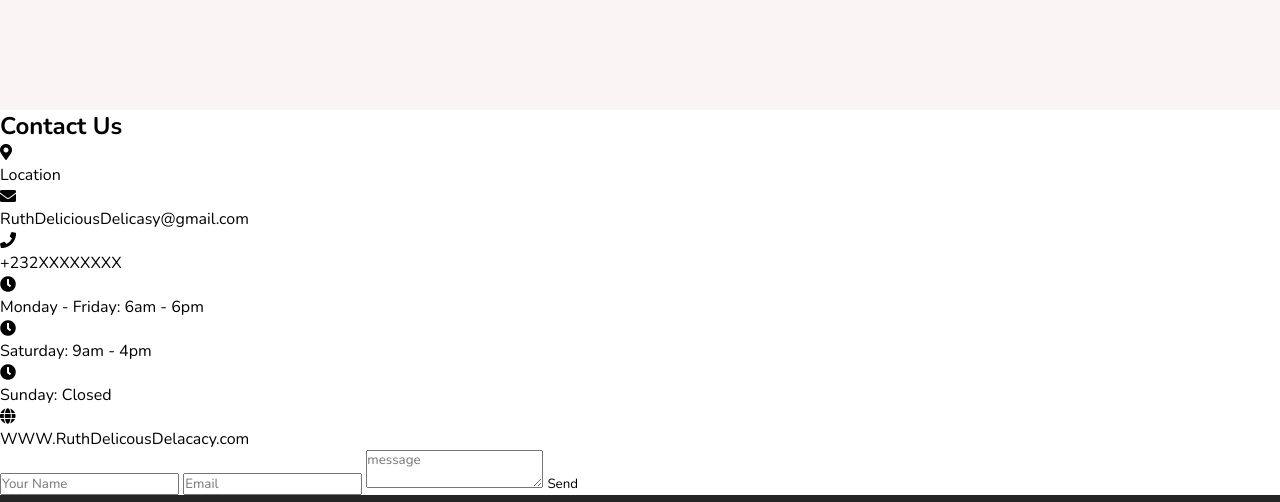
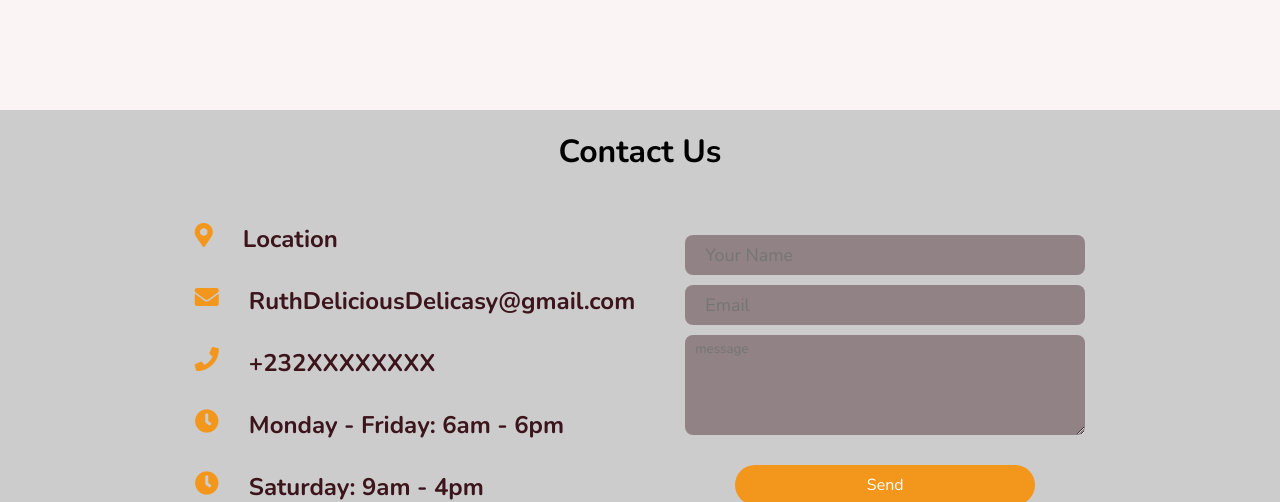
Before and after one commit to Dragkneal/Ruth-Delicious-Delicacy, a plain HTML site: page index.html in a window 1280 px wide. Shown: the part 1330-1832 px from the top of the page. Drawn offline with nearby package versions, Linux system fonts and the light colour scheme; a web font is replaced by a local one.

Commit message:
Update style.css

```diff
--- a/style.css
+++ b/style.css
@@ -12,6 +12,7 @@
     --whiteColor: #fff;
     --darkColor: #252525;
     --primaryColor: #3b141c;
+    --primaryColor20: #3b141c67;
     --secondaryColor: #f3961c;
     --lightPinkColor: #faf4f5;
     --mediumGrayColor: #ccc;
@@ -56,6 +57,16 @@ ul{
 button{
     background: transparent;
     border: none;
+}
+
+.btn{
+    padding: 7px 16px;
+    border-radius: var(--borderRadiusM);
+    background: var(--secondaryColor);
+    border: 2px solid transparent;
+    color: var(--whiteColor);
+    font-size: var(--fontN);
+    margin: 20px 50px;
 }
 
 .hidden{
@@ -112,6 +123,7 @@ button{
     align-items: center;
     justify-content: center;
     gap: 20px;
+    padding: 20px 0;
 }
 
 .heroSection .heroContent{
@@ -133,6 +145,10 @@ button{
     text-align: center;
     margin-bottom: 10px;
     font-weight: var(--fontWeightSB);
+}
+
+.heroSection .heroContent .content{
+    font-size: var(--fontM);
 }
 
 .heroSection .heroContent .btnContainer{
@@ -208,6 +224,77 @@ button{
 
 .aboutSection .aboutContent .text{
     font-size: var(--fontM);
+}
+
+/* CONTACT SECTION */
+.contactSection{
+    min-height: 100vh;
+    padding: 20px 0;
+    background: var(--mediumGrayColor);
+
+}
+
+.contactSection h2{
+    text-align: center;
+    font-size: var(--fontXL);
+}
+
+.contactSection .contactContent{
+    margin-top: 50px;
+    display: flex;
+    justify-content: center;
+    align-items: center;
+    gap: 20px;
+}
+
+.contactSection .contactInfo{
+    margin-left: 100px;
+}
+
+.contactSection .contactInfo .contactInfoItem{
+    display: flex;
+    gap: 30px;
+    margin-bottom: 30px;
+    font-size: var(--fontL);
+    color: var(--primaryColor);
+    font-weight: var(--fontWeightB);
+}
+
+.contactSection .contactInfo .contactInfoItem i{
+    color: var(--secondaryColor);
+}
+
+.contactForm form{
+    display: flex;
+    flex-direction: column;
+    gap: 10px;
+    margin-right: 100px;
+    margin-bottom: 120px;
+    margin-left: 30px;
+}
+
+.contactForm input{
+    width: 400px;
+    height: 40px;
+    border-radius: var(--borderRadiusS);
+    border: none;
+    background: var(--primaryColor20);
+    padding: 20px;
+    color: var(--secondaryColor);
+    font-size: var(--fontM);
+}
+
+.contactForm textarea{
+    min-height: 100px;
+    border-radius: var(--borderRadiusS);
+    border: none;
+    background: var(--primaryColor20);
+    padding: 5px 10px;
+    color: var(--secondaryColor);
+}
+
+.contactForm::placeholder{
+    color: var(--secondaryColor);
 }
 
 /* FOOTER */
@@ -308,6 +395,18 @@ button{
         justify-content: center;
     }
 
+    .heroSection .heroContent .heroHeading{
+        font-size: var(--fontXXL);
+    }
+
+    .heroSection .heroContent .heroSubheading{
+        font-size: var(--fontXL);
+    }
+
+    .heroSection .heroContent .content{
+        font-size: var(--fontL);
+    }
+
     .heroSection .heroContent,
     .heroSection .heroImage,
     .aboutSection .aboutContent,
@@ -321,9 +420,21 @@ button{
         padding: 70px 0;
     }
 
+    .aboutSection .aboutContent .sectionHeading{
+        font-size: var(--fontXXL);
+    }
+
+    .aboutSection .aboutContent .text{
+        font-size: var(--fontL);
+    }
+
     .footer .footerContainer{
         flex-direction: column;
         gap: 20px;
     }
 
+    .footer .footerContainer .socialLinks a{
+        font-size: var(--fontL);
+    }
+
 }
```
